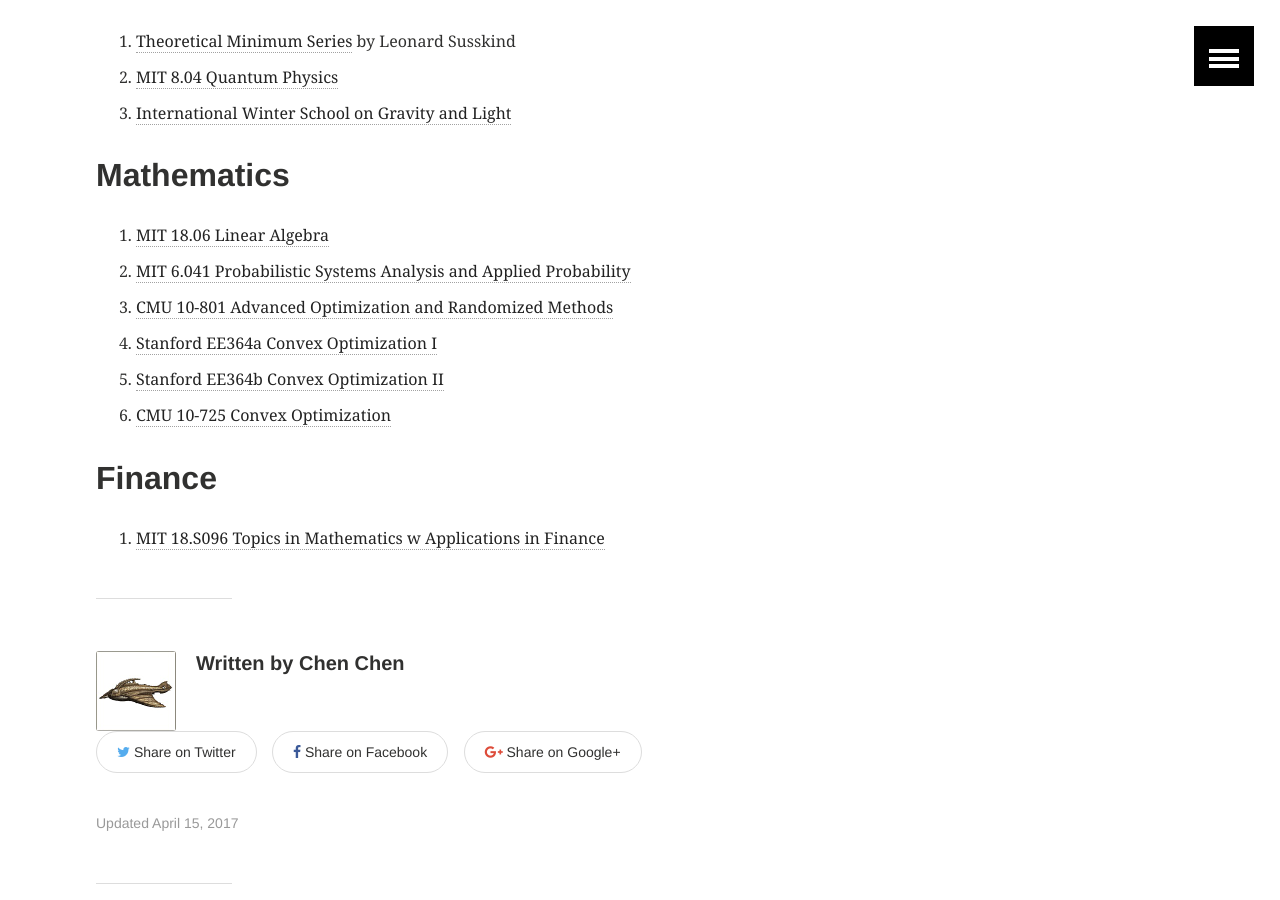
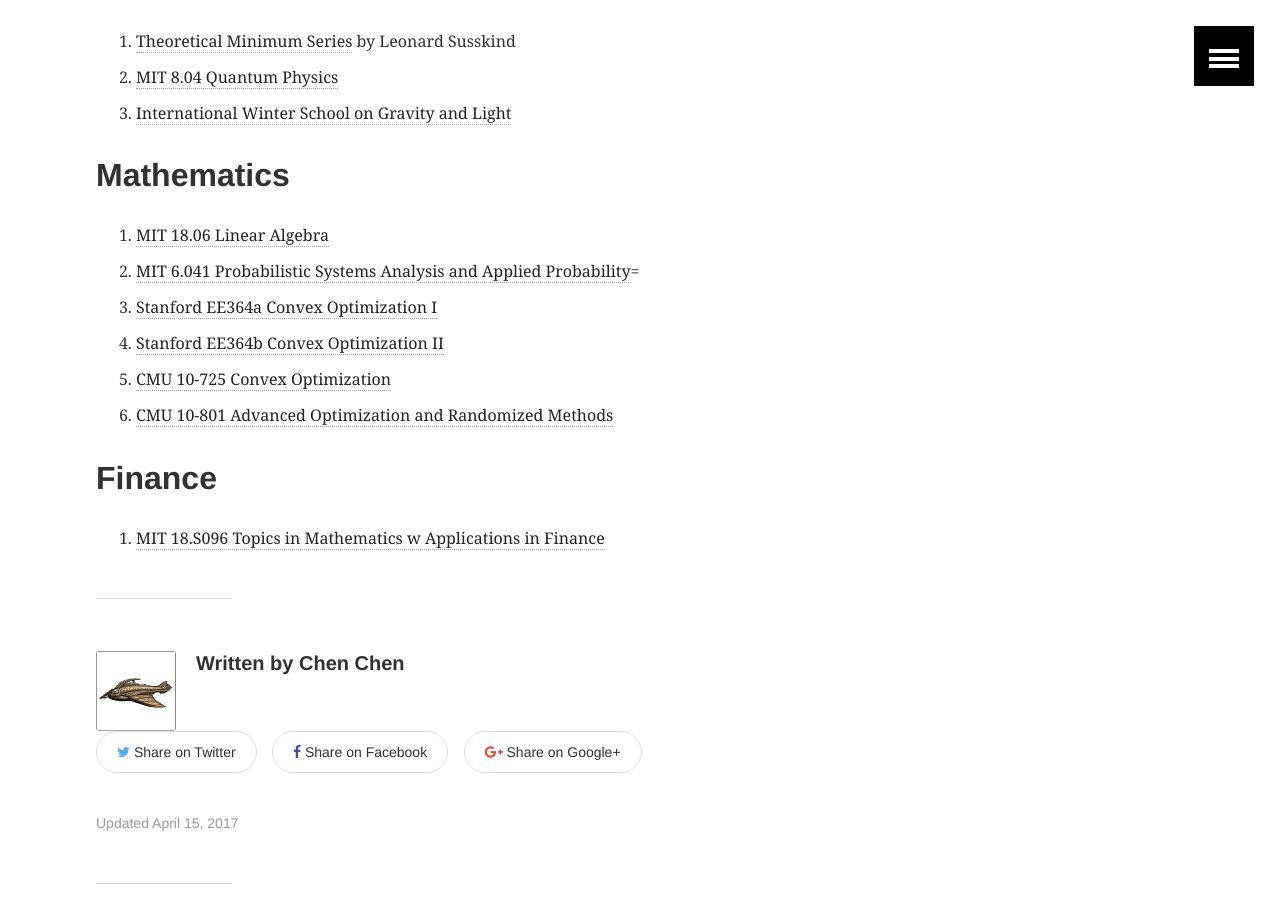
Before and after one commit to alex8937/alex8937.github.io, a Jekyll site: the page built from _posts/study/2017-04-15-Openware-Course-List.md, in a window 1280 px wide and 900 px high, scrolled down 2252 px. Built offline with Jekyll 4.4.1, drawn with Linux system fonts in a browser that asks for light colours; comment, search, counter and statistics services are not loaded.

Commit message:
Reorder under math

```diff
--- a/_posts/study/2017-04-15-Openware-Course-List.md
+++ b/_posts/study/2017-04-15-Openware-Course-List.md
@@ -57,11 +57,11 @@
 
 ## Mathematics
 1. [MIT 18.06 Linear Algebra](https://ocw.mit.edu/courses/mathematics/18-06-linear-algebra-spring-2010/)
-2. [MIT 6.041 Probabilistic Systems Analysis and Applied Probability](https://ocw.mit.edu/courses/electrical-engineering-and-computer-science/6-041-probabilistic-systems-analysis-and-applied-probability-fall-2010/)
-3. [CMU 10-801 Advanced Optimization and Randomized Methods](http://www.cs.cmu.edu/~suvrit/teach/aopt.html)
-4. [Stanford EE364a Convex Optimization I](https://stanford.edu/class/ee364a/)
-5. [Stanford EE364b Convex Optimization II](https://stanford.edu/class/ee364b/)
-6. [CMU 10-725 Convex Optimization](http://www.stat.cmu.edu/~ryantibs/convexopt/)
+2. [MIT 6.041 Probabilistic Systems Analysis and Applied Probability](https://ocw.mit.edu/courses/electrical-engineering-and-computer-science/6-041-probabilistic-systems-analysis-and-applied-probability-fall-2010/)=
+3. [Stanford EE364a Convex Optimization I](https://stanford.edu/class/ee364a/)
+4. [Stanford EE364b Convex Optimization II](https://stanford.edu/class/ee364b/)
+5. [CMU 10-725 Convex Optimization](http://www.stat.cmu.edu/~ryantibs/convexopt/)
+6. [CMU 10-801 Advanced Optimization and Randomized Methods](http://www.cs.cmu.edu/~suvrit/teach/aopt.html)
 
 ## Finance
 1. [MIT 18.S096 Topics in Mathematics w Applications in Finance](https://www.youtube.com/playlist?list=PLUl4u3cNGP63ctJIEC1UnZ0btsphnnoHR)
```
